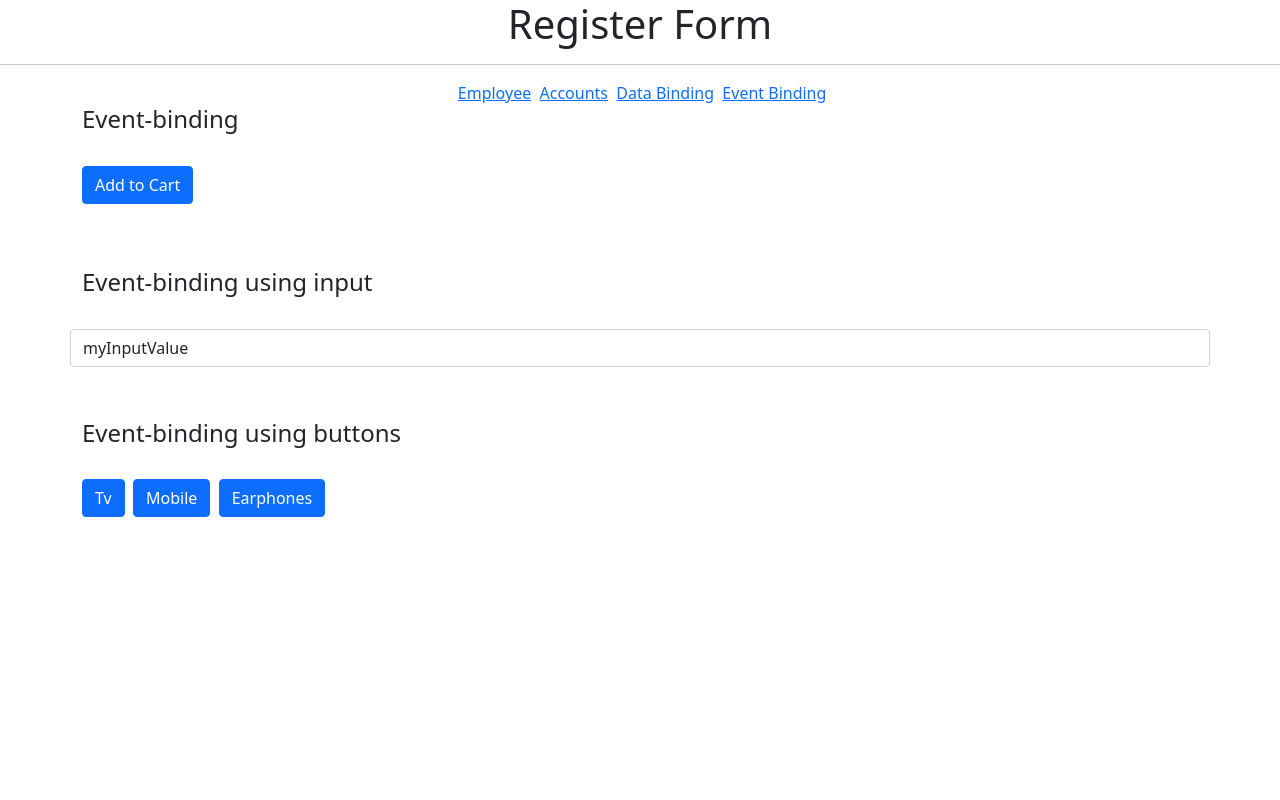
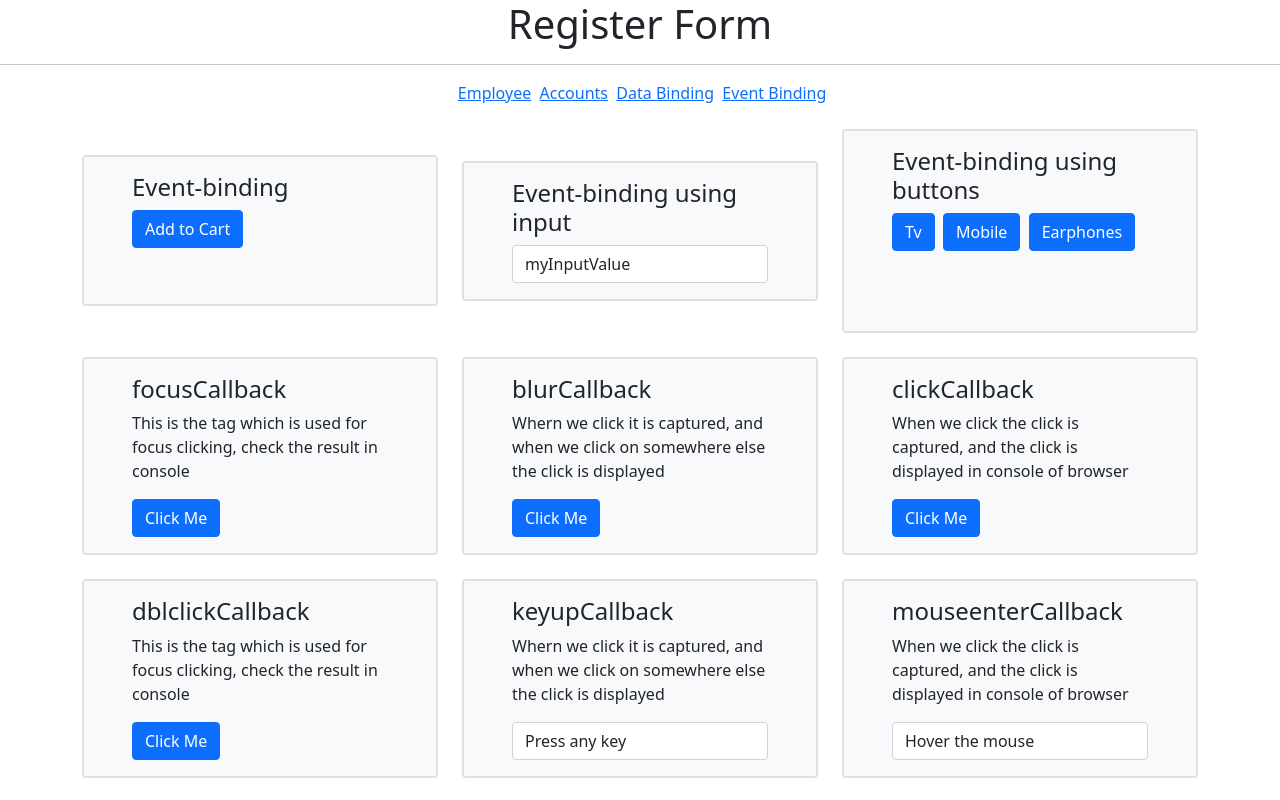
Before and after one commit to moshin04/learn-angular, an Angular app: page /eventbind in a window 1280 px wide. Built offline with nearby package versions, Linux system fonts and the light colour scheme.

Commit message:
events through--> used click,doubleclick,focus,blur,keyup,mouseenter events

```diff
--- a/src/app/app.component.html
+++ b/src/app/app.component.html
@@ -8,4 +8,5 @@
   >&nbsp; <span><a routerLink="/eventbind">Event Binding</a></span
   >&nbsp;
 </div>
+<br />
 <router-outlet></router-outlet>
--- a/src/app/databind/databind.component.html
+++ b/src/app/databind/databind.component.html
@@ -18,9 +18,9 @@
   <br />
   <!-- Property binding is nothing but assigning [] to any html attribute instead of values -->
   <input type="text" [value]="dynName" />&nbsp; --> without property binding
-  <input type="text" disabled="false" [value]="dynName" /> --> With proprety
-  binding <input type="text" [disabled]="false" [value]="dynName" />
-  <br /><br />
+  <input type="text" disabled="false" [value]="dynName" />
+  --> With proprety binding
+  <input type="text" [disabled]="false" [value]="dynName" /> <br /><br />
   Dynamically accessing property -->
   <input type="text" [disabled]="!enable" [value]="dynName" />
 </div>
--- a/src/app/eventbind/eventbind.component.html
+++ b/src/app/eventbind/eventbind.component.html
@@ -1,19 +1,27 @@
 <div class="container">
+  <div class="row row align-items-center">
+    <div class="col">
+      <div class="card">
+        <div class="col py-3 px-lg-5 border bg-light">
           <p class="h4">
             Event-binding
             <!-- Event-binding is nothing but binding data from view to component. -->
           </p>
-  <br />
           <!-- Creating myAddCart and using it to access msg dynamically -->
-  <button class="btn btn-primary" (click)="myAddCart()">Add to Cart</button
+          <button class="btn btn-primary" (click)="myAddCart()">
+            Add to Cart</button
           ><br /><br />
           <p>{{ msg }}</p>
-  <br />
+        </div>
+      </div>
+    </div>
 
+    <div class="col">
+      <div class="card">
+        <div class="col py-3 px-lg-5 border bg-light">
           <!-- Event-binding using input tag check the values in console.log -->
           <p class="h4">Event-binding using input</p>
-  <br />
-  <div class="mb-1 row">
+
           <input
             class="form-control"
             type="text"
@@ -21,21 +29,140 @@
             (click)="myInputValue($event)"
           />
         </div>
-  <br /><br />
+      </div>
+    </div>
+
+    <div class="col">
+      <div class="card">
+        <div class="col py-3 px-lg-5 border bg-light">
           <!-- Event-binding using button tag -->
           <p class="h4">Event-binding using buttons</p>
-  <br />
           <button class="btn btn-primary" (click)="addCart($event)" value="TV">
             Tv</button
           >&nbsp;
-  <button class="btn btn-primary" (click)="addCart($event)" value="Mobile">
+          <button
+            class="btn btn-primary"
+            (click)="addCart($event)"
+            value="Mobile"
+          >
             Mobile</button
           >&nbsp;
-  <button class="btn btn-primary" (click)="addCart($event)" value="Earphones">
+          <button
+            class="btn btn-primary"
+            (click)="addCart($event)"
+            value="Earphones"
+          >
             Earphones</button
           >&nbsp; <br /><br />
           <!-- Creating myCart method and using it to access cartmsg dynamically -->
           <p>{{ cartmsg }}</p>
 
           <br />
+          <!-- <button (scroll)="scrollCallback()">Click Me</button> -->
         </div>
+      </div>
+    </div>
+  </div>
+  <br />
+
+  <div class="row row align-items-center">
+    <div class="col">
+      <div class="card">
+        <div class="col py-3 px-lg-5 border bg-light">
+          <p class="h4">focusCallback</p>
+          <p>
+            This is the tag which is used for focus clicking, check the result
+            in console
+          </p>
+          <button class="btn btn-primary" (focus)="focusCallback()">
+            Click Me
+          </button>
+        </div>
+      </div>
+    </div>
+
+    <div class="col">
+      <div class="card">
+        <div class="col py-3 px-lg-5 border bg-light">
+          <p class="h4">blurCallback</p>
+          <p>
+            Whern we click it is captured, and when we click on somewhere else
+            the click is displayed
+          </p>
+          <button class="btn btn-primary" (blur)="blurCallback()">
+            Click Me
+          </button>
+        </div>
+      </div>
+    </div>
+
+    <div class="col">
+      <div class="card">
+        <div class="col py-3 px-lg-5 border bg-light">
+          <p class="h4">clickCallback</p>
+          <p>
+            When we click the click is captured, and the click is displayed in
+            console of browser
+          </p>
+          <button class="btn btn-primary" (click)="clickCallback()">
+            Click Me
+          </button>
+        </div>
+      </div>
+    </div>
+  </div>
+  <br />
+
+  <div class="row row align-items-center">
+    <div class="col">
+      <div class="card">
+        <div class="col py-3 px-lg-5 border bg-light">
+          <p class="h4">dblclickCallback</p>
+          <p>
+            This is the tag which is used for focus clicking, check the result
+            in console
+          </p>
+          <button class="btn btn-primary" (dblclick)="dblclickCallback()">
+            Click Me
+          </button>
+        </div>
+      </div>
+    </div>
+
+    <div class="col">
+      <div class="card">
+        <div class="col py-3 px-lg-5 border bg-light">
+          <p class="h4">keyupCallback</p>
+          <p>
+            Whern we click it is captured, and when we click on somewhere else
+            the click is displayed
+          </p>
+          <input
+            class="form-control"
+            type="text"
+            value="Press any key"
+            (keydown)="keydownCallback()"
+          />
+        </div>
+      </div>
+    </div>
+
+    <div class="col">
+      <div class="card">
+        <div class="col py-3 px-lg-5 border bg-light">
+          <p class="h4">mouseenterCallback</p>
+          <p>
+            When we click the click is captured, and the click is displayed in
+            console of browser
+          </p>
+          <input
+            class="form-control"
+            type="text"
+            value="Hover the mouse"
+            (mouseenter)="mouseenterCallback()"
+          />
+        </div>
+      </div>
+    </div>
+  </div>
+</div>
--- a/src/app/eventbind/eventbind.component.ts
+++ b/src/app/eventbind/eventbind.component.ts
@@ -16,20 +16,44 @@ export class EventbindComponent implements OnInit {
 
   cartmsg="";
 
+
   myAddCart(){
 
-      this.msg = "Added to CART"
+      this.msg = " Added to CART"
   }
 
-
-
   myInputValue(event: any){
-    console.log(event.target.value);
+    console.log(event);
 
   }
 
   addCart(event: any){
-    this.cartmsg = event.target.value + "Added in Cart"
+    this.cartmsg = event.target.value + " Added in Cart"
   }
 
+  focusCallback(){
+    console.log('focusCallback');
+
+  }
+  blurCallback(){
+    console.log('blurCallback')
+  }
+
+  clickCallback(){
+    console.log('clickCallback')
+  }
+
+  dblclickCallback(){
+    console.log('dblclickCallback')
+  }
+
+  keydownCallback(){
+    console.log('KeyPressed');
+  }
+
+  mouseenterCallback(){
+    console.log('mouse entered')
+  }
+
+
 }
```
Lines whose indentation alone changed are shown as unchanged.
